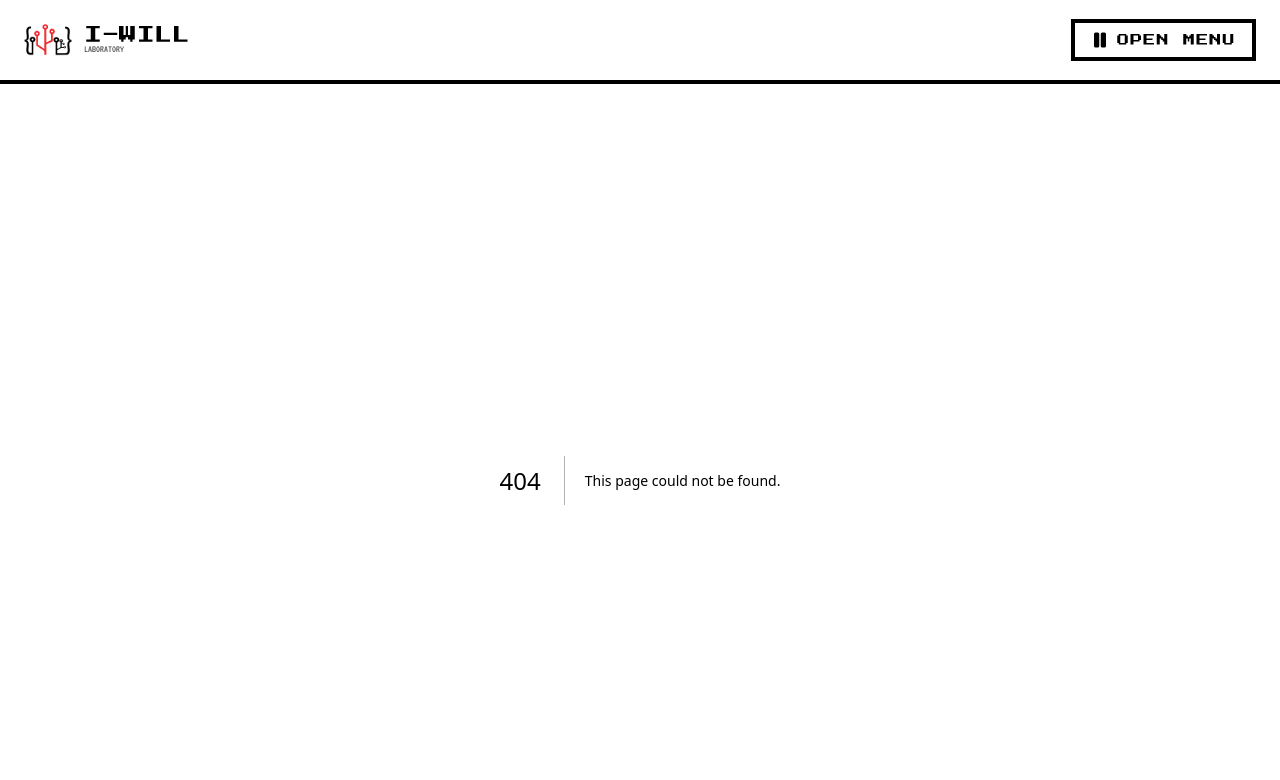
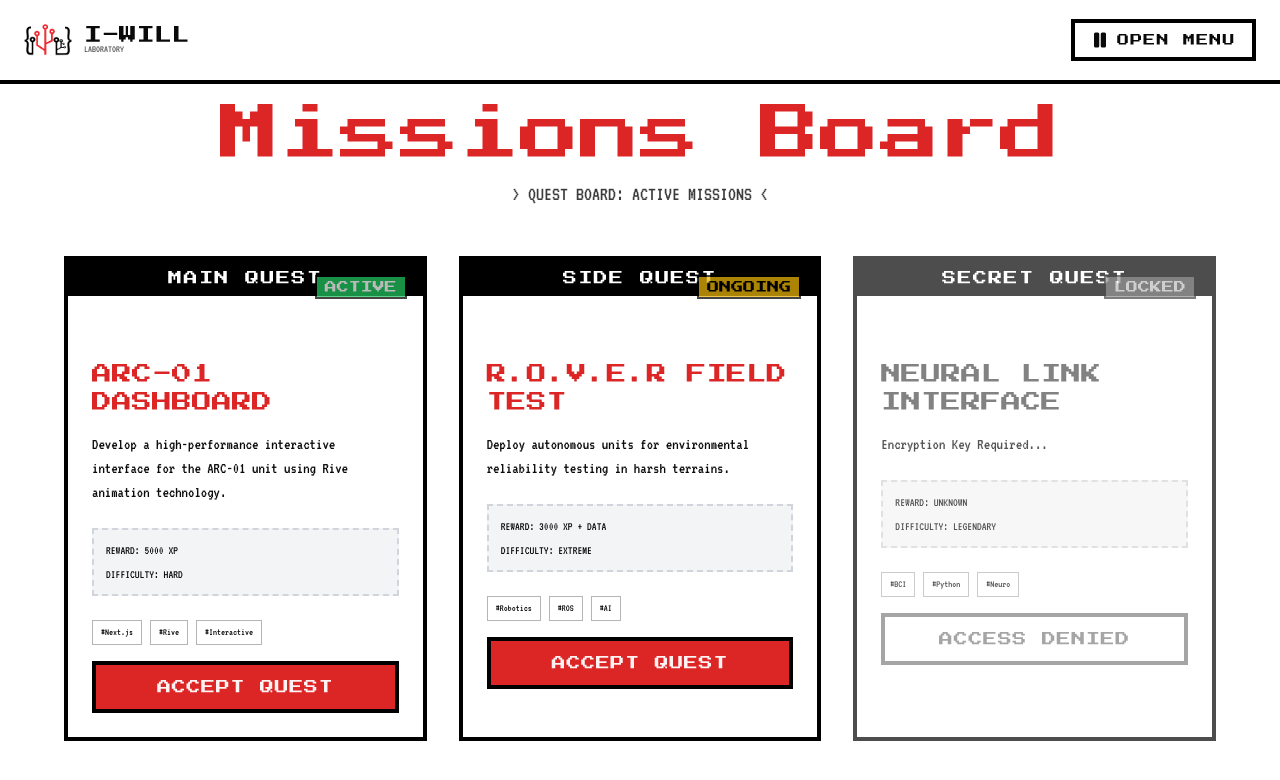
Before and after one commit to nainxav/I-WILLDashboard, a Next.js app: page /missions-board in a window 1280 px wide. Before the commit this address had no page. Shown: the top 780 px of the page. Built offline with nearby package versions, Linux system fonts and the light colour scheme.

Commit message:
change title for menues

```diff
--- a/src/app/codex/page.tsx
+++ b/src/app/library/page.tsx
@@ -11,7 +11,7 @@ export default function CodexPage() {
 
       <div className="max-w-6xl mx-auto relative z-10 space-y-12">
         <div className="text-center space-y-4">
-            <h1 className="font-pixel text-4xl md:text-6xl text-primary text-shadow-pixel">THE CODEX</h1>
+            <h1 className="font-pixel text-4xl md:text-6xl text-primary text-shadow-pixel">LIBRARY</h1>
             <p className="text-xl opacity-80">&gt; DATABASE: UNCLASSIFIED &lt;</p>
         </div>
 
--- a/src/app/constructs/page.tsx
+++ b/src/app/missions-board/page.tsx
@@ -13,7 +13,7 @@ export default function ConstructsPage() {
 
       <div className="max-w-6xl mx-auto relative z-10 space-y-12">
         <div className="text-center space-y-4">
-            <h1 className="font-pixel text-4xl md:text-6xl text-primary text-shadow-pixel">CONSTRUCTS</h1>
+            <h1 className="font-pixel text-4xl md:text-6xl text-primary text-shadow-pixel">Missions Board</h1>
             <p className="text-xl opacity-80">&gt; QUEST BOARD: ACTIVE MISSIONS &lt;</p>
         </div>
 
--- a/src/components/pixel-navbar.tsx
+++ b/src/components/pixel-navbar.tsx
@@ -6,13 +6,13 @@ import { clsx } from "clsx";
 import { ModeToggle } from "@/components/theme-toggle";
 import { motion, AnimatePresence } from "framer-motion";
 import { useState, useEffect } from "react";
-import { House, BookOpen, Gamepad2, Cpu, Trophy, Radio, Pause, Play } from "lucide-react";
+import { House, BookOpen, Cpu, Trophy, Radio, Pause, Play, Calendar } from "lucide-react";
 import Image from "next/image";
 
 const navItems = [
   { name: "BASE", href: "/", label: "Base Operations", icon: House, desc: "Return to HQ" },
-  { name: "CODEX", href: "/codex", label: "The Codex", icon: BookOpen, desc: "Lab Data & Stats" },
-  { name: "CONSTRUCTS", href: "/constructs", label: "Constructs", icon: Gamepad2, desc: "Active Projects" },
+  { name: "CODEX", href: "/library", label: "Library", icon: BookOpen, desc: "Lab Data & Stats" },
+  { name: "CONSTRUCTS", href: "/missions-board", label: "Missions Board", icon: Calendar, desc: "Active Projects" },
   { name: "ARSENAL", href: "/arsenal", label: "Arsenal", icon: Cpu, desc: "Tech Stack" },
   { name: "HALL OF HONOR", href: "/hall-of-honor", label: "Hall of Honor", icon: Trophy, desc: "Achievements" },
   { name: "TRANSMISSION", href: "/transmission", label: "Transmission", icon: Radio, desc: "Comms Link" },
```
